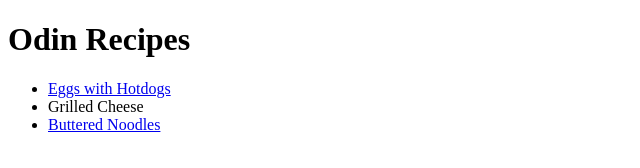
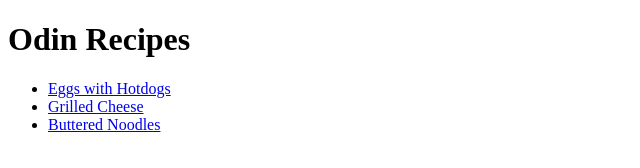
Before and after one commit to honey-senpai58/odin-recipes, a plain HTML site: page index.html in a window 1280 px wide. Shown: the full height of the page, 0-640 px from the left. Drawn offline with Linux system fonts and the light colour scheme.

Commit message:
Link second bullet point to Grilled Cheese page

```diff
--- a/index.html
+++ b/index.html
@@ -11,7 +11,7 @@
 
             <ul>
                 <li><a href="recipes/scrambled-eggs.html">Eggs with Hotdogs</a></li>
-                <li>Grilled Cheese</li>
+                <li><a href="recipes/grilled-cheese.html">Grilled Cheese</a></li>
                 <li><a href="recipes/buttered-noodles.html">Buttered Noodles</a></li>
             </ul>
         </body>
```
